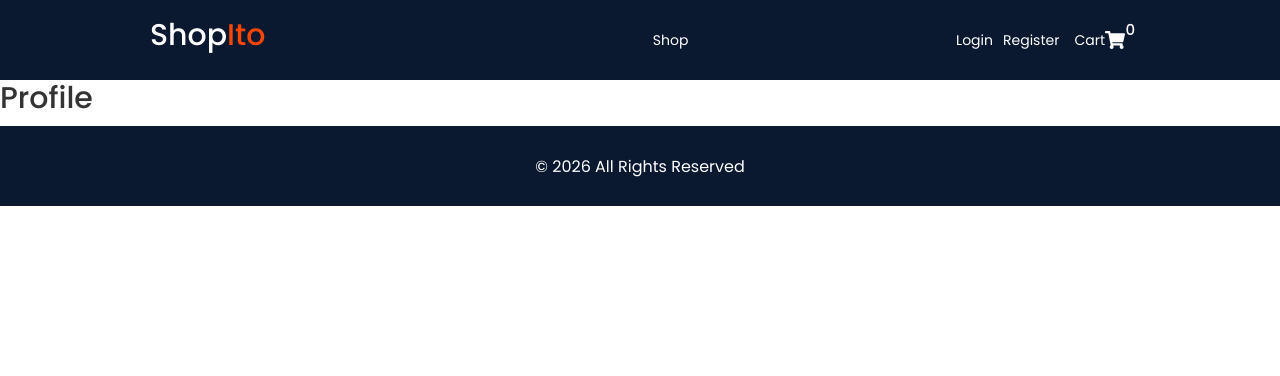
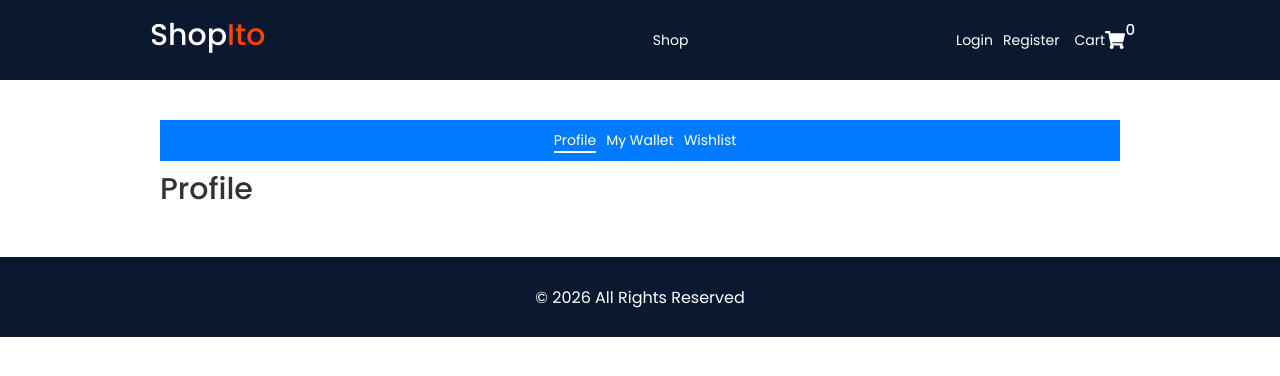
Before and after one commit to kevinkalenga/Shopito_Project, a React (Create React App) app in the folder frontend/: page /profile in a window 1280 px wide. Shown: the top 376 px of the page. Built offline with nearby package versions, Linux system fonts and the light colour scheme; no server answers.

Commit message:
Create Page Menu Component

```diff
--- /dev/null
+++ b/frontend/src/components/pageMenu/PageMenu.js
@@ -0,0 +1,25 @@
+import React from 'react'
+import "./PageMenu.scss"
+import {NavLink} from "react-router-dom"
+
+const PageMenu = () => {
+  return (
+    <div>
+        <nav className='--bg-primary --p --mb'>
+           <ul className='home-links'>
+              <li>
+                <NavLink to="/profile">Profile</NavLink>
+              </li>
+              <li>
+                <NavLink to="/wallet">My Wallet</NavLink>
+              </li>
+              <li>
+                 <NavLink to="/wishlist">Wishlist</NavLink>
+              </li>
+           </ul>
+        </nav>
+    </div>
+  )
+}
+
+export default PageMenu
--- /dev/null
+++ b/frontend/src/components/pageMenu/PageMenu.scss
@@ -0,0 +1,34 @@
+.pageMenu {
+  color: #fff;
+  background: rgb(174, 49, 4);
+}
+
+.home-links {
+  display: flex;
+  justify-content: center;
+  align-items: center;
+  list-style: none;
+
+  & li a {
+    color: #fff;
+  }
+  & > * {
+    margin-left: 1rem;
+    color: #fff;
+  }
+}
+
+.activePage {
+  position: relative;
+  color: var(--color-danger);
+}
+
+.activePage::after {
+  content: "";
+  position: absolute;
+  left: 0;
+  bottom: -3px;
+  width: 100%;
+  height: 2px;
+  background-color: #fff;
+}
--- a/frontend/src/pages/profile/Profile.js
+++ b/frontend/src/pages/profile/Profile.js
@@ -1,11 +1,17 @@
 import React from 'react'
 import "./Profile.scss"
+import PageMenu from '../../components/pageMenu/PageMenu'
 
 const Profile = () => {
   return (
-    <div>
-       <h2>Profile</h2>
-    </div>
+    <>
+      <section>
+        <div className='container'>
+          <PageMenu />
+          <h2>Profile</h2>
+        </div>
+      </section>
+    </>
   )
 }
 
```
